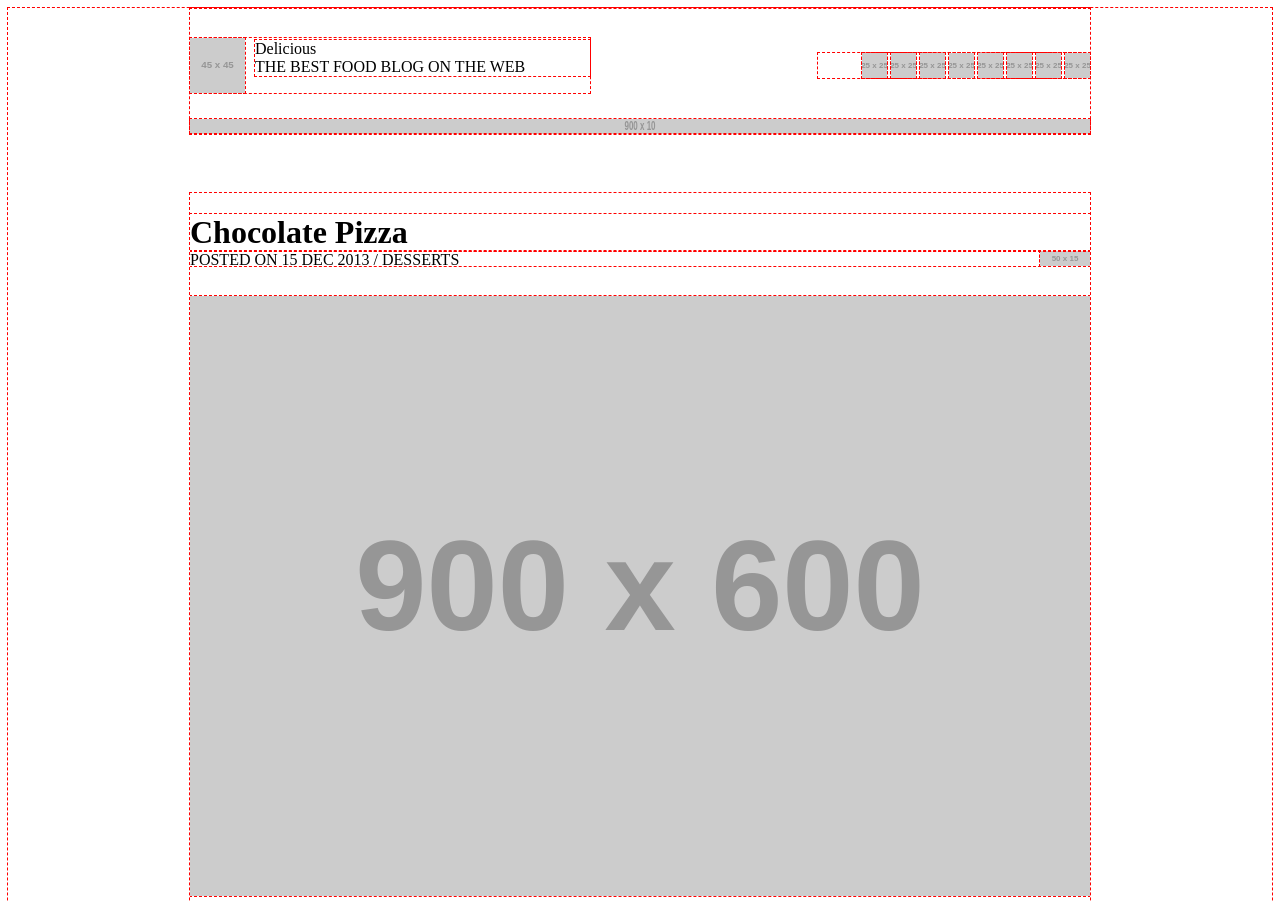
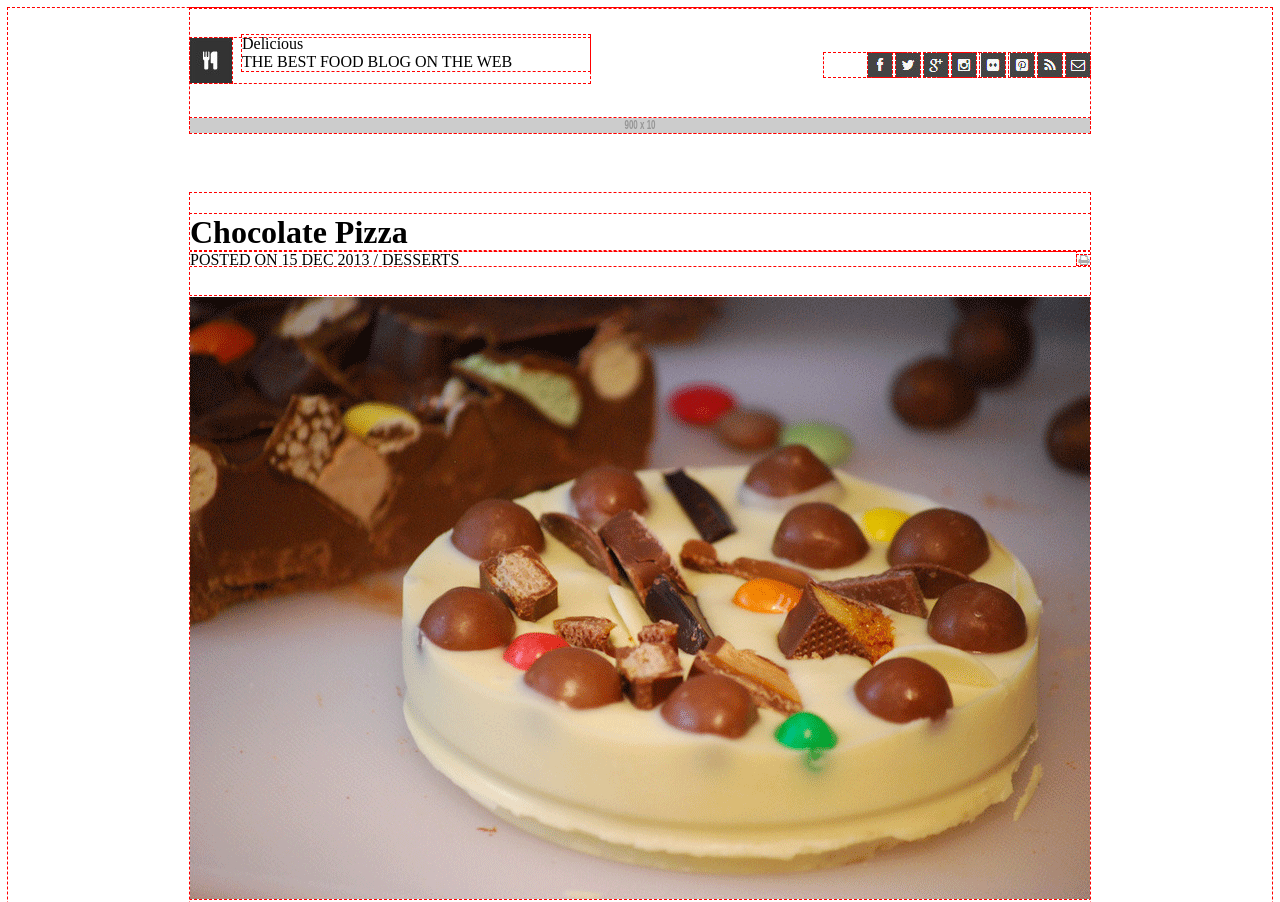
Before and after one commit to chandlerpuckett/chocolate-pizza, a plain HTML site: page index.html in a window 1280 px wide. Shown: the top 902 px of the page. Drawn offline with Linux system fonts and the light colour scheme; placeholder pictures from the web are drawn by us.

Commit message:
inserted project images

```diff
--- a/index.html
+++ b/index.html
@@ -13,19 +13,19 @@
       <nav>
 
         <div>
-          <img src="https://placehold.it/45x45/222" />
+          <img id="toplogo" src="/img/toplogo.png" />
           <p>Delicious<br>THE BEST FOOD BLOG ON THE WEB</p>
         </div>
 
         <ul>
-          <li><a href='#'><img src="https://placehold.it/25x25/222"/></a></li>
-          <li><a href='#'><img src="https://placehold.it/25x25/222"/></a></li>
-          <li><a href='#'><img src="https://placehold.it/25x25/222"/></a></li>
-          <li><a href='#'><img src="https://placehold.it/25x25/222"/></a></li>
-          <li><a href='#'><img src="https://placehold.it/25x25/222"/></a></li>
-          <li><a href='#'><img src="https://placehold.it/25x25/222"/></a></li>
-          <li><a href='#'><img src="https://placehold.it/25x25/222"/></a></li>
-          <li><a href='#'><img src="https://placehold.it/25x25/222"/></a></li>
+          <li><a href='#'><img src="/img/icon8.png"/></a></li>
+          <li><a href='#'><img src="/img/icon7.png"/></a></li>
+          <li><a href='#'><img src="/img/icon6.png"/></a></li>
+          <li><a href='#'><img src="/img/icon5.png"/></a></li>
+          <li><a href='#'><img src="/img/icon4.png"/></a></li>
+          <li><a href='#'><img src="/img/icon3.png"/></a></li>
+          <li><a href='#'><img src="/img/icon2.png"/></a></li>
+          <li><a href='#'><img src="/img/icon1.png"/></a></li>
         </ul>
 
       </nav>
@@ -39,11 +39,11 @@
 
       <div>
         <p>POSTED ON 15 DEC 2013 / DESSERTS</p>
-        <div><img id="print" src="https://placehold.it/50x15/222" /></div>
+        <div><img id="print" src="/img/print-icon.png" /></div>
       </div>
 
 
-      <img id="hero" src="https://placehold.it/900x600/222" />
+      <img id="hero" src="/img/hero.png" />
 
       <section>
         <p>For the fig-swirl: Melt butter over medium heat in a saucepan. Add brown sugar and stir to dissolve. Halve all of the figs and toss in the saucepan with water and lemon juice. Cook over medium heat, stirring frequently, until you have a chunky-jammy mixture. Add salt with one or two stirs, set aside and let cool completely.</p>
@@ -53,14 +53,14 @@
         <p>Using an ice cream machine, pour liquids into the frozen basin and process according to manufacturer instructions, i.e., let spin and thicken for 20 minutes before adding mascarpone, fig jam mixture, and the nuts. Continue to process for +/- 10 minutes. Pour semi-frozen mixture into a pyrex dish or glass tupperware. Freeze for at least two hours before serving.</p>
       </section>
 
-      <img id="notebook" src="https://placehold.it/900x300/222" />
+      <img id="notebook" src="/img/notebook.png" />
 
       <img id="bottom-break" src="https://placehold.it/900x10/222" />
 
 
       <footer>
 
-        <img src="https://placehold.it/90x90/222" />
+        <img src="/img/vanessa.png" />
 
         <div id="author-tag">
           <h3>Vanessa Stevenson</h3>
@@ -70,7 +70,7 @@
         <img id="share" src="https://placehold.it/185x55/222" />
 
         <div>
-          <img src="https://placehold.it/30x30/222" />
+          <img src="/img/bottomlogo.png" />
           <p>Delicious © 2013 • All Rights Reserved.<br>
             Proudly published with Ghost.
           </p>
--- a/style.css
+++ b/style.css
@@ -18,7 +18,7 @@ nav {
 nav > div {
   display: flex;
   width: 400px;
-  height: 55px;
+  height: 45px;
   margin-top: 30px;
   float: left;
 }
@@ -29,6 +29,7 @@ nav > div > p {
   float: right;
   margin-left: 10px;
 }
+
 
 nav ul {
   margin-top: 45px;
```
